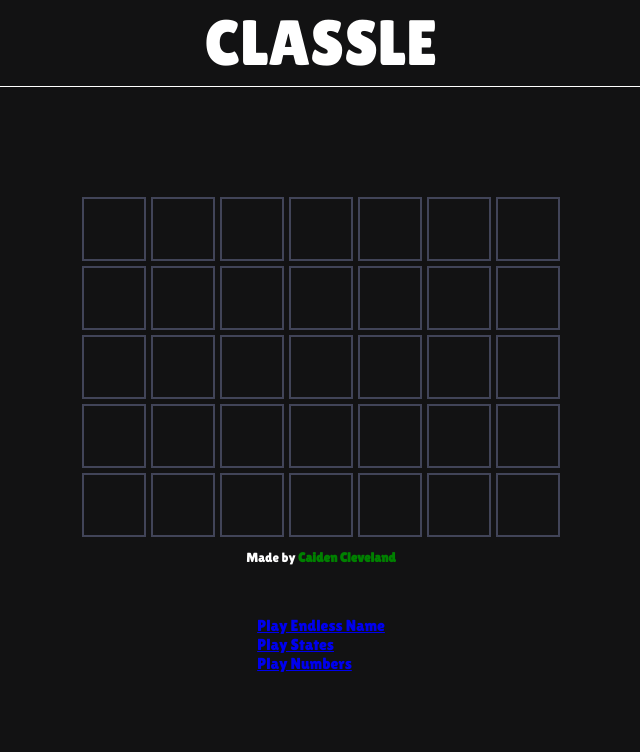
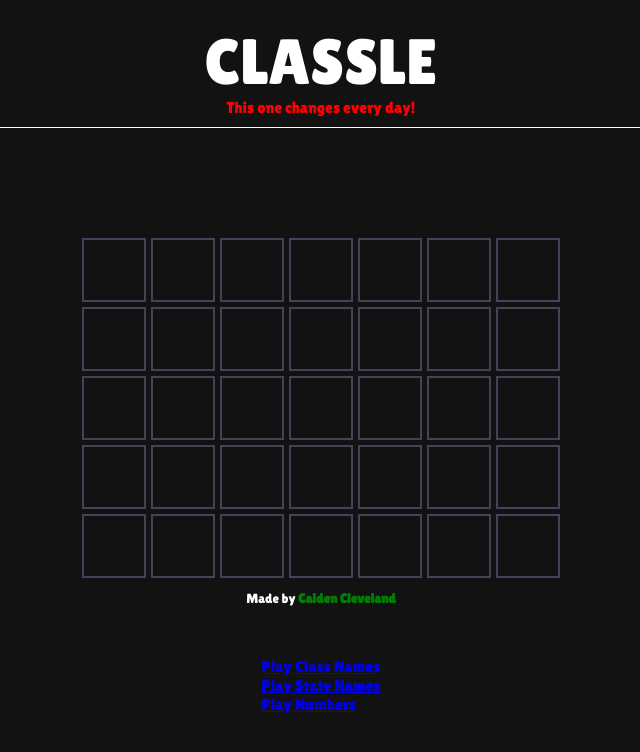
Before and after one commit to CjCleve08/CjCleve.github.io, a plain HTML site: page index.html in a window 1280 px wide. Shown: the whole page, without its empty margins (319-959 px from the left). Drawn offline with Linux system fonts and the light colour scheme.

Commit message:
Added files

```diff
--- a/index.html
+++ b/index.html
@@ -12,6 +12,7 @@
     <div id="container">
         <header>
             <h1 class="title">CLASSLE</h1>
+            <h6>This one changes every day!</h6>
         </header>
 
         <div id="board-container">
@@ -23,8 +24,8 @@
         </footer>
 
         <div class="gamemode">
-            <a href="endlessName.html">Play Endless Name</a>
-            <a href="states.html">Play States</a>
+            <a href="endlessName.html">Play Class Names</a>
+            <a href="states.html">Play State Names</a>
             <a href="Numbers.html">Play Numbers</a>
         </div>
     </div>
--- a/style.css
+++ b/style.css
@@ -20,6 +20,8 @@ body{
 header{
     border-bottom: 1px solid white;
     width: 100%;
+    display: flex;
+    flex-direction: column;
 }
 
 .title{
@@ -28,7 +30,14 @@ header{
     text-align: center;
     font-size: 4rem;
     font-weight: 100;
-    margin: 0.4rem;
+}
+
+h6{
+    color: rgb(255, 0, 0);
+    text-align: center;
+    font-size: 1rem;
+    font-weight: 25;
+    padding-bottom: 0.6rem;
 }
 
 .made-by{
```
